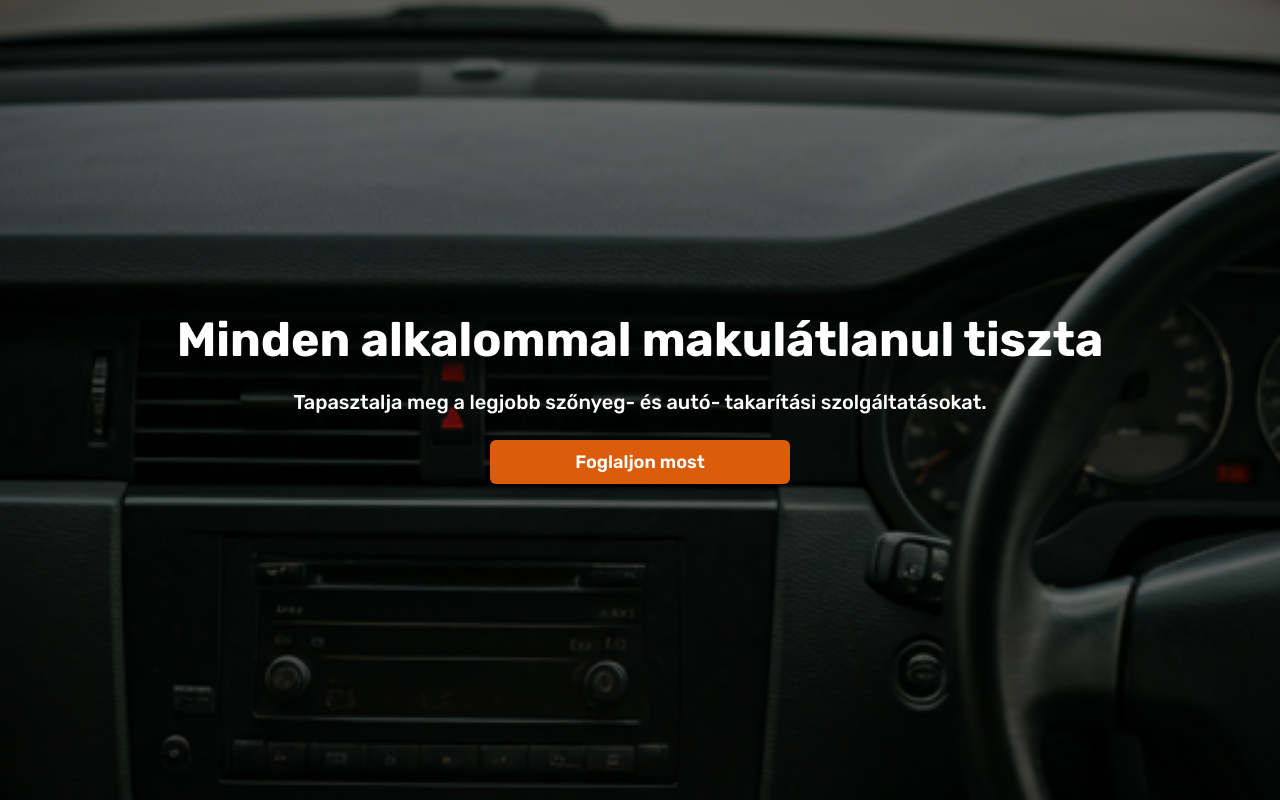
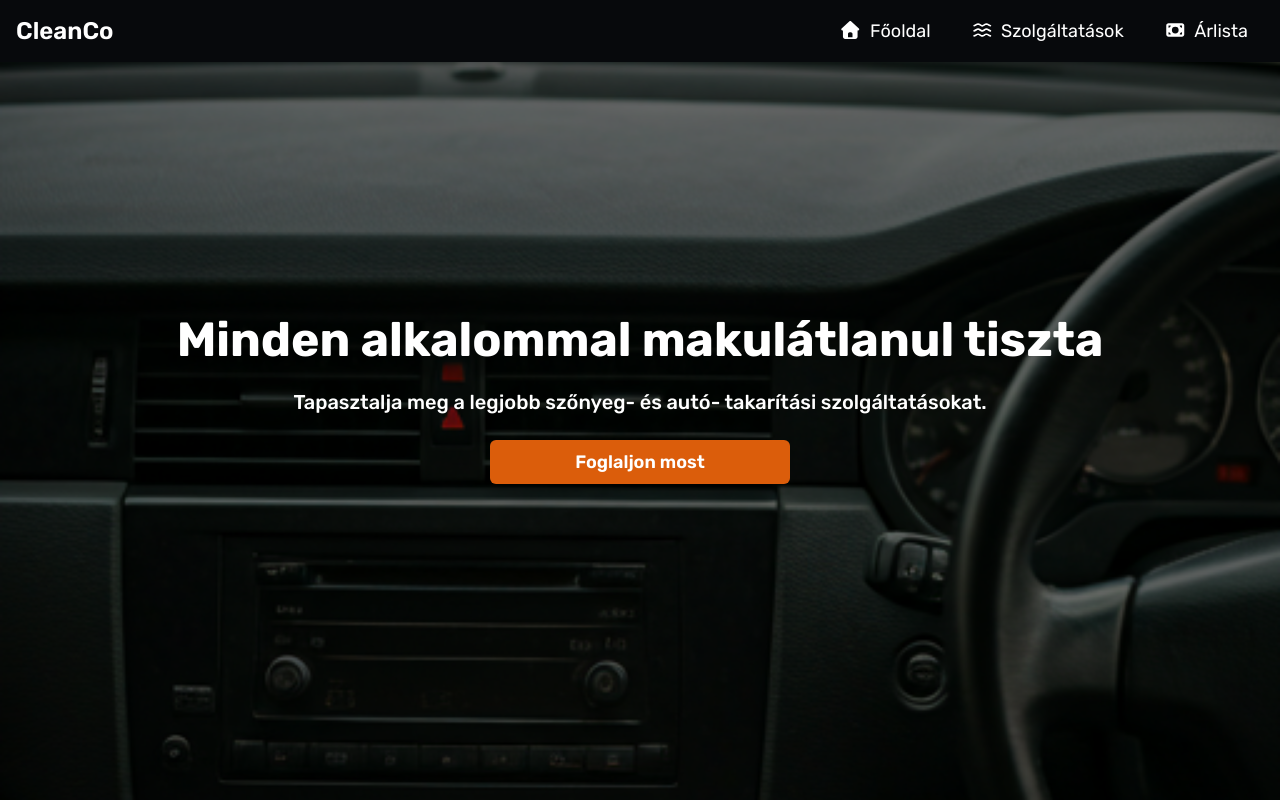
Before and after one commit to Geher-Marcell/carpet_cleaning, a Next.js app: page / in a window 1280 px wide. Shown: the top 800 px of the page. Built offline with nearby package versions, Linux system fonts and the light colour scheme.

Commit message:
Update page.tsx

```diff
--- a/app/page.tsx
+++ b/app/page.tsx
@@ -26,6 +26,7 @@ export default function Home() {
 
   return (
     <>
+      <NavbarWrapper />
       <main className="overflow-x-hidden">
         <div
           id="home"
```
